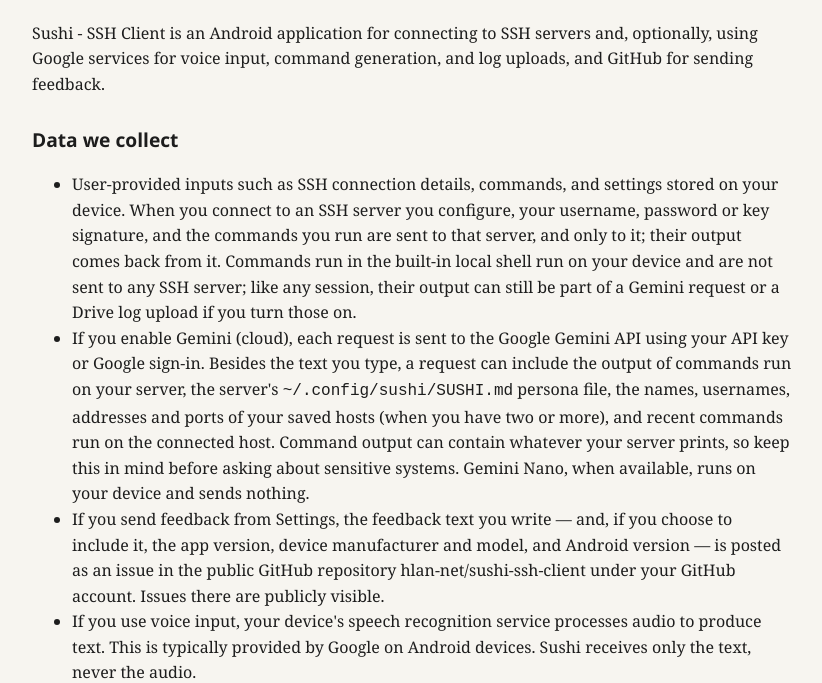
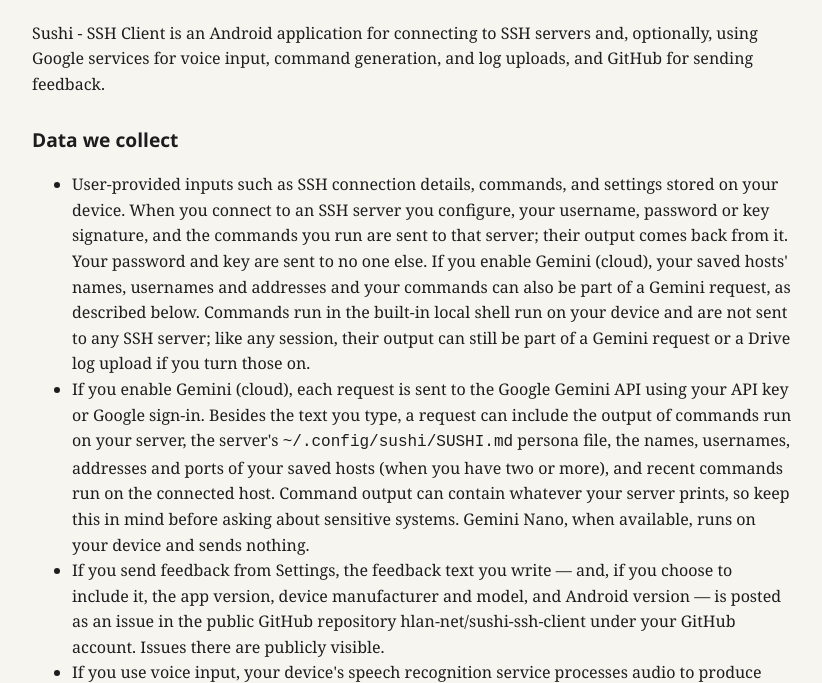
Before and after one commit to hlan-net/sushi-ssh-client, a plain HTML site: page docs/privacy-policy.html in a window 1280 px wide. Shown: the part 126-809 px from the top of the page, without its empty margins (228-1050 px from the left). Drawn offline with Linux system fonts and the light colour scheme.

Commit message:
docs(release): scope "sent only to your hosts" to passwords and keys
Copilot's review of #230 pointed out that saved hosts' names, usernames and
addresses are also part of cloud Gemini requests, so "connection details
... sent only to the hosts you configure" overstated it. The policy and
listing now limit that promise to passwords and keys, which never leave
for anywhere else, and point to the Gemini disclosure for the rest.

Co-Authored-By: Claude Opus 5.5 <noreply@anthropic.com>

```diff
--- a/docs/privacy-policy.html
+++ b/docs/privacy-policy.html
@@ -58,7 +58,7 @@
 
     <h2>Data we collect</h2>
     <ul>
-      <li>User-provided inputs such as SSH connection details, commands, and settings stored on your device. When you connect to an SSH server you configure, your username, password or key signature, and the commands you run are sent to that server, and only to it; their output comes back from it. Commands run in the built-in local shell run on your device and are not sent to any SSH server; like any session, their output can still be part of a Gemini request or a Drive log upload if you turn those on.</li>
+      <li>User-provided inputs such as SSH connection details, commands, and settings stored on your device. When you connect to an SSH server you configure, your username, password or key signature, and the commands you run are sent to that server; their output comes back from it. Your password and key are sent to no one else. If you enable Gemini (cloud), your saved hosts' names, usernames and addresses and your commands can also be part of a Gemini request, as described below. Commands run in the built-in local shell run on your device and are not sent to any SSH server; like any session, their output can still be part of a Gemini request or a Drive log upload if you turn those on.</li>
       <li>If you enable Gemini (cloud), each request is sent to the Google Gemini API using your API key or Google sign-in. Besides the text you type, a request can include the output of commands run on your server, the server's <code>~/.config/sushi/SUSHI.md</code> persona file, the names, usernames, addresses and ports of your saved hosts (when you have two or more), and recent commands run on the connected host. Command output can contain whatever your server prints, so keep this in mind before asking about sensitive systems. Gemini Nano, when available, runs on your device and sends nothing.</li>
       <li>If you send feedback from Settings, the feedback text you write &mdash; and, if you choose to include it, the app version, device manufacturer and model, and Android version &mdash; is posted as an issue in the public GitHub repository hlan-net/sushi-ssh-client under your GitHub account. Issues there are publicly visible.</li>
       <li>If you use voice input, your device's speech recognition service processes audio to produce text. This is typically provided by Google on Android devices. Sushi receives only the text, never the audio.</li>
```
Also changed, not shown: fastlane/metadata/android/en-US/full_description.txt, 1 other file.
